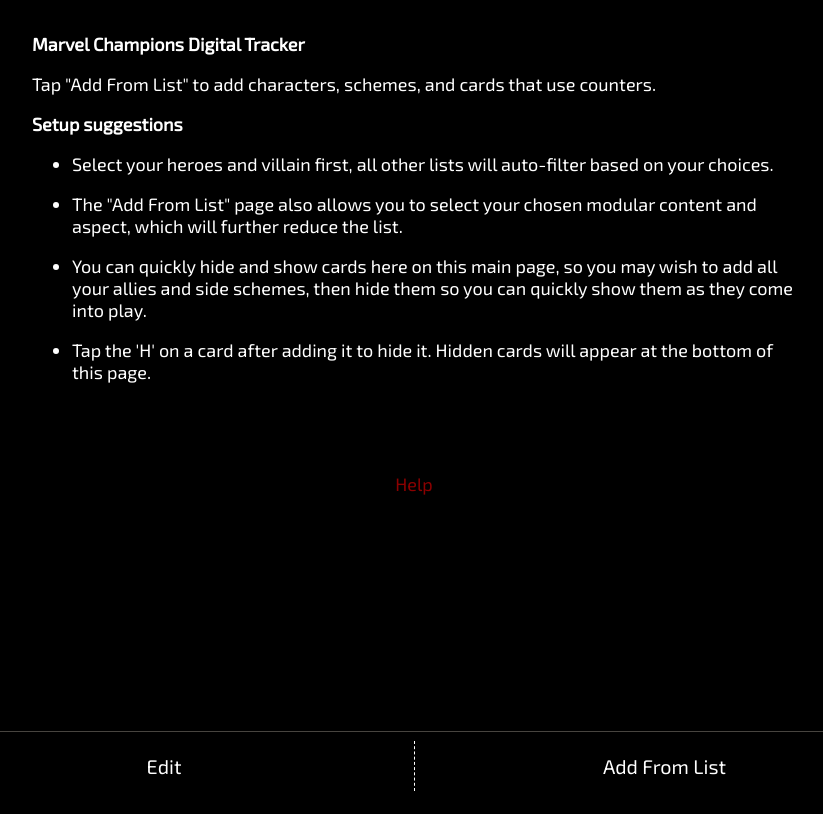
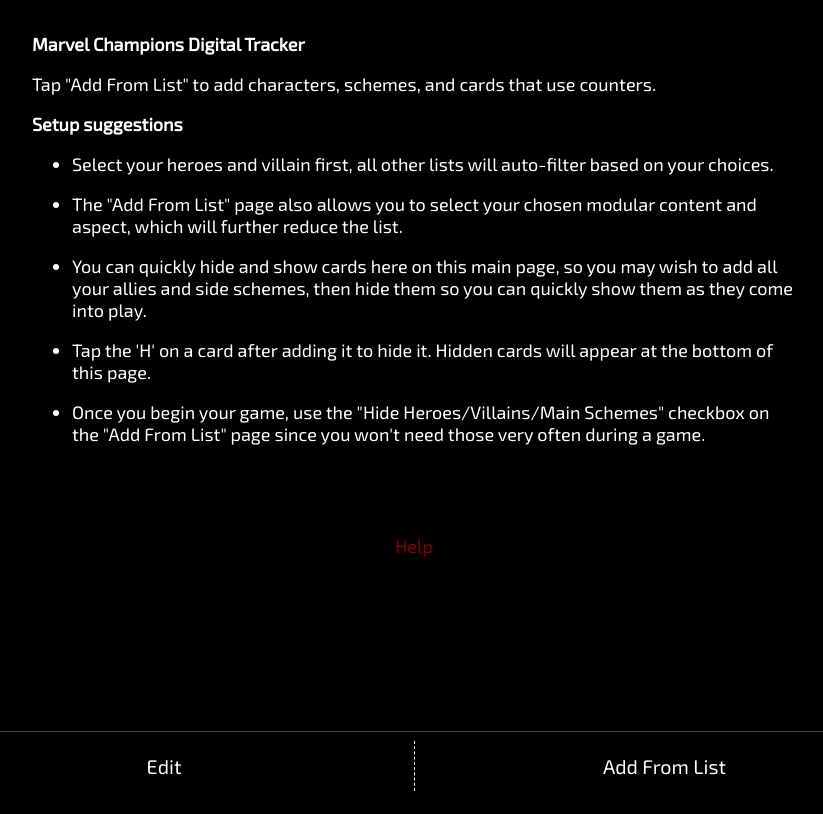
Before and after one commit to jsanjose/gameswithtony.github.io, a plain HTML site: page mc/index.html in a window 1280 px wide. Shown: the whole page, without its empty margins (226-1049 px from the left). Drawn offline with nearby package versions, Linux system fonts and the light colour scheme.

Commit message:
More instructions

```diff
--- a/mc/index.html
+++ b/mc/index.html
@@ -33,6 +33,7 @@
                     <li class="simple-list-item">The "Add From List" page also allows you to select your chosen modular content and aspect, which will further reduce the list.</li>
                     <li class="simple-list-item">You can quickly hide and show cards here on this main page, so you may wish to add all your allies and side schemes, then hide them so you can quickly show them as they come into play.</li>
                     <li class="simple-list-item">Tap the 'H' on a card after adding it to hide it. Hidden cards will appear at the bottom of this page.</li>
+                    <li class="simple-list-item">Once you begin your game, use the "Hide Heroes/Villains/Main Schemes" checkbox on the "Add From List" page since you  won't need those very often during a game.</li>
                 </ul>
             </section>
         </section>
```
